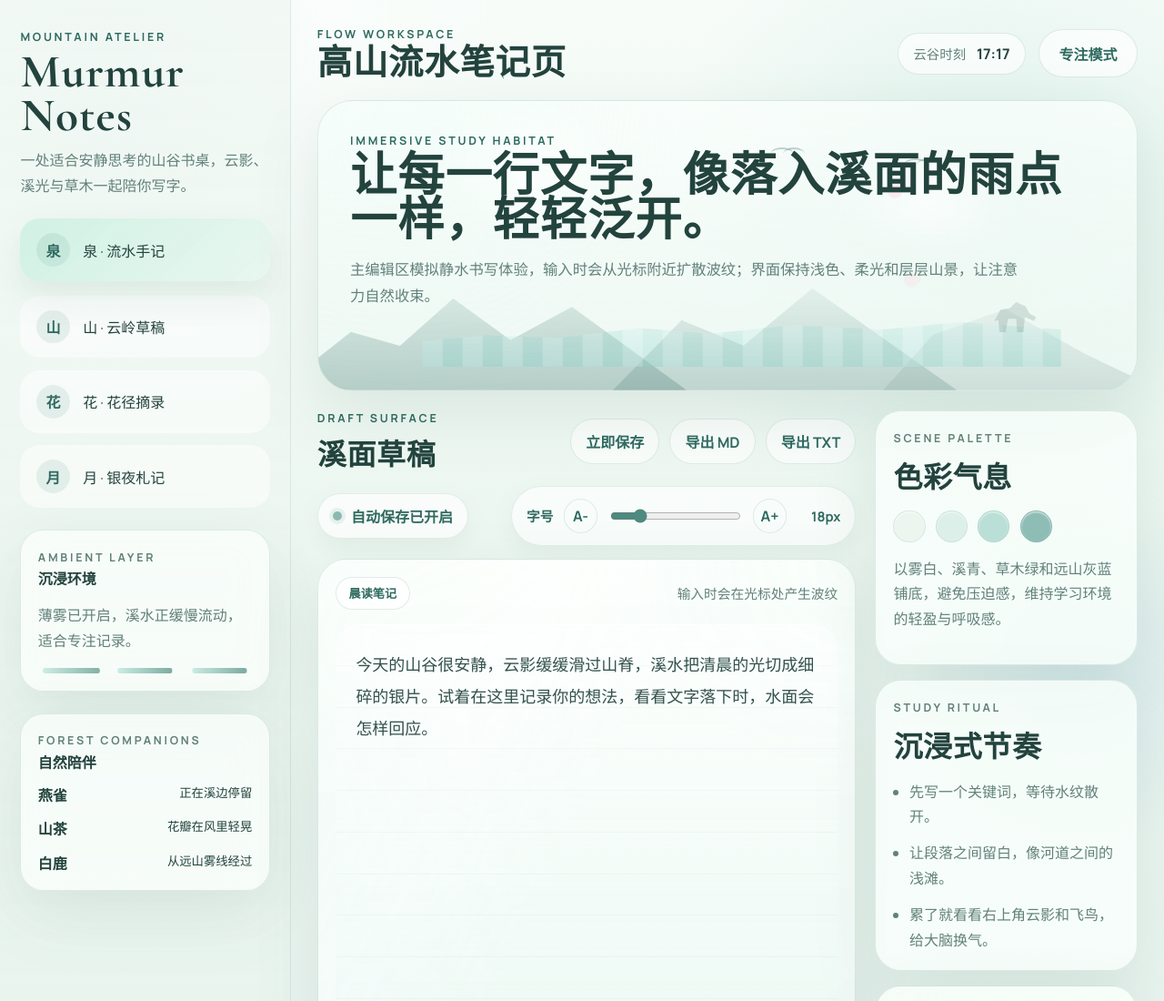
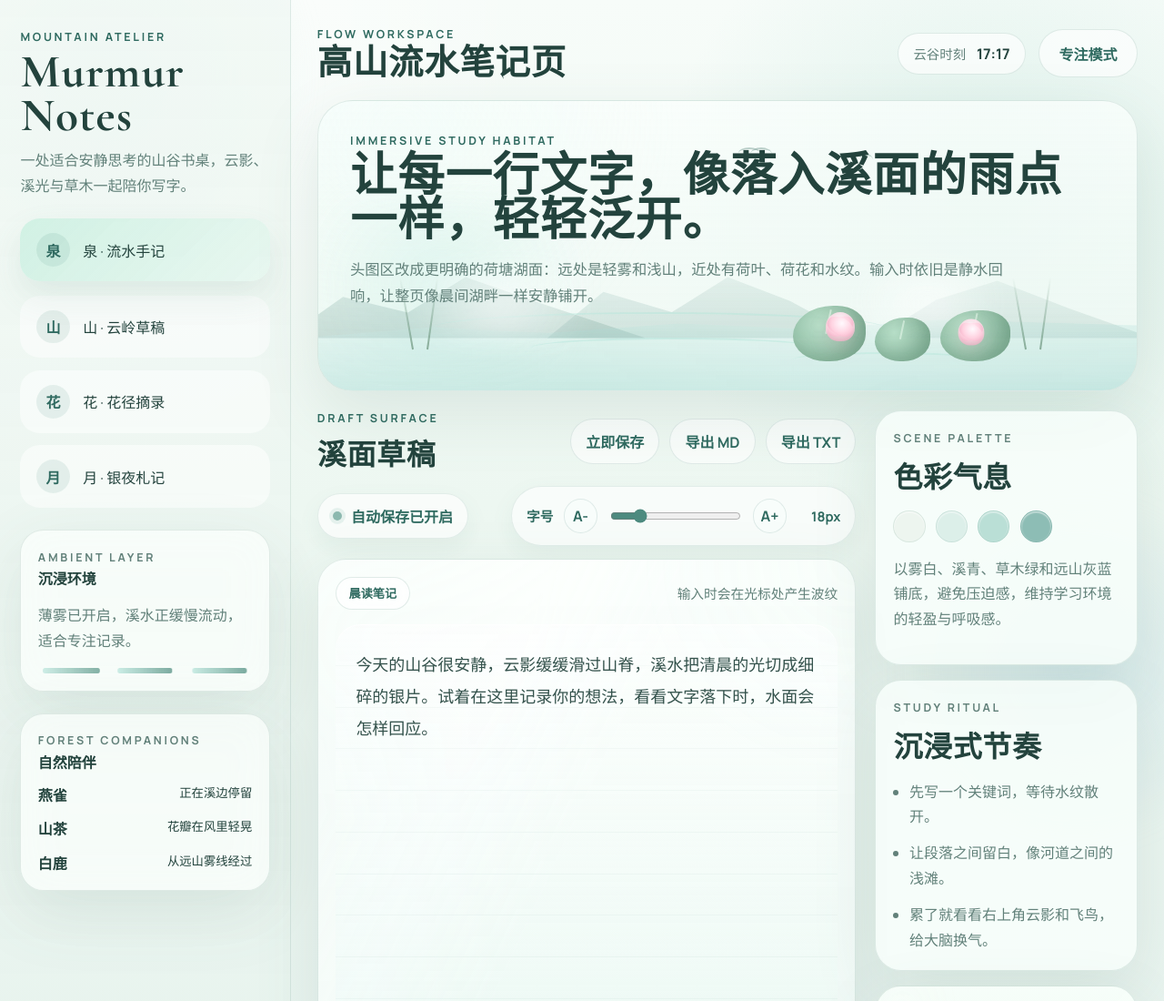
Before and after one commit to lvshichunqiu12/L-Z-Note, a plain HTML site: page index.html in a window 1280 px wide. Shown: the top 1100 px of the page at 91% size. Drawn offline with nearby package versions, Linux system fonts and the light colour scheme.

Commit message:
Refine lake and mountain hero scenes

```diff
--- a/index.html
+++ b/index.html
@@ -80,23 +80,31 @@
 
       <section class="hero-panel">
         <div class="hero-backdrop" aria-hidden="true">
-          <div class="mountain mountain-a"></div>
-          <div class="mountain mountain-b"></div>
-          <div class="mountain mountain-c"></div>
-          <div class="river"></div>
-          <div class="mist mist-a"></div>
-          <div class="mist mist-b"></div>
-          <div class="petal petal-a"></div>
-          <div class="petal petal-b"></div>
+          <div class="lake-glow"></div>
+          <div class="far-ridge ridge-a"></div>
+          <div class="far-ridge ridge-b"></div>
+          <div class="far-ridge ridge-c"></div>
+          <div class="lake-sheet"></div>
+          <div class="water-band water-band-a"></div>
+          <div class="water-band water-band-b"></div>
+          <div class="water-band water-band-c"></div>
+          <div class="shore-mist shore-mist-a"></div>
+          <div class="shore-mist shore-mist-b"></div>
+          <div class="lotus-pad lotus-pad-a"></div>
+          <div class="lotus-pad lotus-pad-b"></div>
+          <div class="lotus-pad lotus-pad-c"></div>
+          <div class="lotus-flower lotus-flower-a"></div>
+          <div class="lotus-flower lotus-flower-b"></div>
+          <div class="reeds reeds-a"></div>
+          <div class="reeds reeds-b"></div>
           <div class="bird bird-a"></div>
           <div class="bird bird-b"></div>
-          <div class="deer"></div>
         </div>
 
         <div class="hero-copy">
           <p class="eyebrow">Immersive Study Habitat</p>
           <h3>让每一行文字，像落入溪面的雨点一样，轻轻泛开。</h3>
-          <p>主编辑区模拟静水书写体验，输入时会从光标附近扩散波纹；界面保持浅色、柔光和层层山景，让注意力自然收束。</p>
+          <p>头图区改成更明确的荷塘湖面：远处是轻雾和浅山，近处有荷叶、荷花和水纹。输入时依旧是静水回响，让整页像晨间湖畔一样安静铺开。</p>
         </div>
       </section>
 
--- a/mountain.css
+++ b/mountain.css
@@ -281,106 +281,132 @@ body::after {
   overflow: hidden;
 }
 
-.sun-glow,
+.sunrise-wash,
 .sun-disc,
-.ridge,
-.cloud-band,
-.contour,
+.sun-rays,
+.peak,
+.cloud-sea,
+.light-ridge,
 .pine,
 .bird {
   position: absolute;
 }
 
-.sun-glow {
-  top: -6%;
-  right: 12%;
-  width: 14rem;
-  height: 14rem;
-  background: radial-gradient(circle, rgba(230, 212, 179, 0.4), transparent 68%);
-  filter: blur(8px);
+.sunrise-wash {
+  top: -18%;
+  right: 8%;
+  width: 28rem;
+  height: 18rem;
+  background: radial-gradient(circle, rgba(241, 209, 146, 0.42), rgba(236, 191, 121, 0.18) 38%, transparent 72%);
+  filter: blur(18px);
 }
 
 .sun-disc {
-  top: 11%;
-  right: 18%;
-  width: 5.5rem;
-  height: 5.5rem;
+  top: 16%;
+  right: 19%;
+  width: 6.4rem;
+  height: 6.4rem;
   border-radius: 999px;
-  background: radial-gradient(circle, rgba(252, 246, 230, 0.96), rgba(232, 221, 191, 0.72));
-  box-shadow: 0 0 40px rgba(230, 212, 179, 0.24);
+  background: radial-gradient(circle, rgba(255, 247, 227, 0.98), rgba(240, 210, 148, 0.84));
+  box-shadow: 0 0 54px rgba(241, 211, 154, 0.32);
 }
 
-.ridge {
+.sun-rays {
+  top: 14%;
+  right: 10%;
+  width: 18rem;
+  height: 12rem;
+  background: radial-gradient(ellipse at 24% 50%, rgba(255, 240, 206, 0.28), transparent 68%);
+  clip-path: polygon(0 48%, 100% 0, 100% 100%);
+  opacity: 0.72;
+}
+
+.sun-rays-a {
+  transform: rotate(4deg);
+}
+
+.sun-rays-b {
+  transform: rotate(13deg);
+  opacity: 0.46;
+}
+
+.peak {
   bottom: 0;
   filter: blur(0.2px);
 }
 
-.ridge-a {
-  left: -5%;
-  width: 48%;
-  height: 42%;
-  background: linear-gradient(180deg, rgba(164, 176, 166, 0.16), rgba(119, 129, 120, 0.46));
-  clip-path: polygon(0 100%, 16% 62%, 31% 74%, 46% 34%, 64% 66%, 82% 42%, 100% 100%);
+.peak-far {
+  left: -4%;
+  width: 52%;
+  height: 40%;
+  background: linear-gradient(180deg, rgba(185, 193, 185, 0.14), rgba(138, 146, 138, 0.32));
+  clip-path: polygon(0 100%, 12% 58%, 26% 74%, 40% 36%, 56% 62%, 76% 28%, 100% 100%);
 }
 
-.ridge-b {
-  right: 18%;
-  width: 42%;
-  height: 38%;
-  background: linear-gradient(180deg, rgba(186, 197, 188, 0.12), rgba(124, 136, 128, 0.4));
-  clip-path: polygon(0 100%, 18% 48%, 36% 70%, 58% 28%, 80% 62%, 100% 100%);
+.peak-mid {
+  left: 24%;
+  width: 44%;
+  height: 46%;
+  background: linear-gradient(180deg, rgba(167, 177, 170, 0.16), rgba(112, 121, 114, 0.46));
+  clip-path: polygon(0 100%, 10% 70%, 24% 40%, 34% 58%, 48% 22%, 62% 60%, 76% 34%, 100% 100%);
 }
 
-.ridge-c {
-  right: -4%;
-  width: 28%;
-  height: 30%;
-  background: linear-gradient(180deg, rgba(198, 206, 200, 0.1), rgba(135, 145, 137, 0.34));
-  clip-path: polygon(0 100%, 18% 56%, 44% 32%, 70% 68%, 100% 100%);
+.peak-near {
+  right: 10%;
+  width: 34%;
+  height: 44%;
+  background: linear-gradient(180deg, rgba(179, 188, 181, 0.12), rgba(102, 110, 104, 0.48));
+  clip-path: polygon(0 100%, 14% 62%, 32% 28%, 48% 56%, 66% 20%, 84% 62%, 100% 100%);
 }
 
-.cloud-band {
-  border-radius: 999px;
-  background: linear-gradient(90deg, rgba(255, 255, 255, 0.24), rgba(248, 250, 247, 0.78), rgba(255, 255, 255, 0.18));
-  filter: blur(12px);
-  opacity: 0.9;
+.peak-front {
+  right: -4%;
+  width: 40%;
+  height: 28%;
+  background: linear-gradient(180deg, rgba(134, 145, 138, 0.12), rgba(78, 88, 82, 0.52));
+  clip-path: polygon(0 100%, 18% 48%, 42% 76%, 62% 38%, 100% 100%);
 }
 
-.cloud-a {
+.cloud-sea {
+  border-radius: 999px;
+  background: linear-gradient(90deg, rgba(255, 255, 255, 0.14), rgba(251, 248, 240, 0.86), rgba(255, 255, 255, 0.12));
+  filter: blur(14px);
+  opacity: 0.92;
+}
+
+.cloud-sea-a {
   left: 10%;
-  bottom: 20%;
-  width: 58%;
-  height: 3.8rem;
+  bottom: 22%;
+  width: 62%;
+  height: 4.2rem;
   animation: cloudDrift 14s ease-in-out infinite;
 }
 
-.cloud-b {
-  right: 8%;
-  bottom: 24%;
-  width: 30%;
-  height: 2.8rem;
+.cloud-sea-b {
+  right: 6%;
+  bottom: 28%;
+  width: 28%;
+  height: 3rem;
   animation: cloudDrift 18s ease-in-out infinite reverse;
 }
 
-.contour {
-  border: 1px solid rgba(112, 126, 117, 0.14);
-  border-radius: 46% 54% 50% 50% / 44% 56% 44% 56%;
+.light-ridge {
+  bottom: 34%;
+  height: 2px;
+  background: linear-gradient(90deg, rgba(255, 255, 255, 0), rgba(255, 228, 181, 0.84), rgba(255, 255, 255, 0));
+  filter: blur(2px);
 }
 
-.contour-a {
-  width: 18rem;
-  height: 7rem;
-  left: 46%;
-  bottom: 10%;
-  transform: rotate(-6deg);
+.light-ridge-a {
+  left: 30%;
+  width: 28%;
+  transform: rotate(-10deg);
 }
 
-.contour-b {
-  width: 14rem;
-  height: 5rem;
-  left: 54%;
-  bottom: 14%;
-  transform: rotate(-6deg);
+.light-ridge-b {
+  right: 16%;
+  width: 18%;
+  transform: rotate(-18deg);
 }
 
 .pine {
@@ -392,7 +418,7 @@ body::after {
 }
 
 .pine-a {
-  left: 22%;
+  left: 18%;
 }
 
 .pine-b {
@@ -400,8 +426,14 @@ body::after {
   transform: scale(0.88);
 }
 
+.pine-c {
+  right: 24%;
+  bottom: 20%;
+  transform: scale(0.72);
+}
+
 .bird {
-  top: 22%;
+  top: 20%;
   width: 1.4rem;
   height: 0.7rem;
   border-top: 2px solid rgba(90, 109, 103, 0.36);
@@ -420,12 +452,12 @@ body::after {
 }
 
 .bird-a {
-  left: 58%;
+  left: 54%;
 }
 
 .bird-b {
-  left: 66%;
-  top: 26%;
+  left: 62%;
+  top: 24%;
   transform: scale(0.84);
 }
 
--- a/styles.css
+++ b/styles.css
@@ -288,98 +288,228 @@ body::after {
   overflow: hidden;
 }
 
-.mountain,
-.river,
-.mist,
-.petal,
+.lake-glow,
+.far-ridge,
+.lake-sheet,
+.water-band,
+.shore-mist,
+.lotus-pad,
+.lotus-flower,
+.reeds,
 .bird,
-.deer {
+.reeds::before,
+.reeds::after {
   position: absolute;
 }
 
-.mountain {
-  bottom: 0;
-  filter: blur(0.2px);
+.lake-glow {
+  inset: auto auto 6% -8%;
+  width: 26rem;
+  height: 12rem;
+  background: radial-gradient(circle, rgba(202, 238, 229, 0.46), transparent 68%);
+  filter: blur(16px);
 }
 
-.mountain-a {
-  left: -5%;
-  width: 50%;
-  height: 48%;
-  background: linear-gradient(180deg, rgba(176, 207, 201, 0.16), rgba(101, 146, 138, 0.42));
-  clip-path: polygon(0% 100%, 18% 58%, 30% 68%, 43% 34%, 57% 64%, 72% 40%, 100% 100%);
+.far-ridge {
+  bottom: 18%;
+  filter: blur(0.1px);
 }
 
-.mountain-b {
-  right: 22%;
-  width: 42%;
-  height: 44%;
-  background: linear-gradient(180deg, rgba(195, 224, 216, 0.12), rgba(113, 152, 145, 0.38));
-  clip-path: polygon(0% 100%, 20% 45%, 38% 65%, 58% 20%, 79% 60%, 100% 100%);
+.ridge-a {
+  left: -4%;
+  width: 44%;
+  height: 34%;
+  background: linear-gradient(180deg, rgba(173, 205, 197, 0.14), rgba(124, 165, 156, 0.34));
+  clip-path: polygon(0 100%, 16% 58%, 34% 74%, 50% 38%, 72% 66%, 100% 100%);
 }
 
-.mountain-c {
-  right: -3%;
-  width: 34%;
-  height: 40%;
-  background: linear-gradient(180deg, rgba(218, 238, 230, 0.1), rgba(145, 173, 167, 0.32));
-  clip-path: polygon(0% 100%, 18% 52%, 44% 30%, 72% 68%, 100% 100%);
+.ridge-b {
+  left: 28%;
+  width: 38%;
+  height: 32%;
+  background: linear-gradient(180deg, rgba(187, 218, 210, 0.12), rgba(133, 174, 165, 0.3));
+  clip-path: polygon(0 100%, 18% 50%, 40% 72%, 58% 34%, 78% 60%, 100% 100%);
 }
 
-.river {
-  left: 12%;
-  right: 10%;
-  bottom: 8%;
-  height: 25%;
-  background:
-    linear-gradient(180deg, rgba(225, 246, 242, 0.06), rgba(134, 210, 202, 0.3)),
-    repeating-linear-gradient(90deg, rgba(255, 255, 255, 0.28) 0 22px, rgba(165, 218, 210, 0.12) 22px 44px);
-  clip-path: polygon(0 64%, 10% 56%, 21% 60%, 34% 46%, 45% 54%, 58% 42%, 72% 48%, 84% 38%, 100% 48%, 100% 100%, 0 100%);
-  animation: riverFlow 11s linear infinite;
+.ridge-c {
+  right: -2%;
+  width: 34%;
+  height: 30%;
+  background: linear-gradient(180deg, rgba(198, 226, 218, 0.1), rgba(146, 181, 173, 0.28));
+  clip-path: polygon(0 100%, 22% 56%, 44% 34%, 70% 66%, 100% 100%);
 }
 
-.mist {
-  border-radius: 999px;
-  background: radial-gradient(circle, rgba(255, 255, 255, 0.72), transparent 70%);
-  filter: blur(12px);
-  opacity: 0.9;
+.lake-sheet {
+  left: 0;
+  right: 0;
+  bottom: -2%;
+  height: 33%;
+  background:
+    linear-gradient(180deg, rgba(203, 239, 232, 0.1), rgba(132, 203, 196, 0.34)),
+    linear-gradient(90deg, rgba(255, 255, 255, 0.18), rgba(186, 228, 219, 0.08) 32%, rgba(255, 255, 255, 0.14) 58%, rgba(158, 213, 203, 0.08));
+  clip-path: polygon(0 38%, 14% 28%, 28% 34%, 44% 24%, 60% 30%, 76% 20%, 100% 26%, 100% 100%, 0 100%);
 }
 
-.mist-a {
-  top: 12%;
-  left: 8%;
-  width: 17rem;
-  height: 6rem;
-  animation: float 12s ease-in-out infinite;
+.water-band {
+  left: 14%;
+  border-top: 2px solid rgba(179, 229, 219, 0.46);
+  border-radius: 100% 100% 0 0;
+  opacity: 0.9;
+  animation: lakeShimmer 7.5s ease-in-out infinite;
 }
 
-.mist-b {
-  top: 24%;
-  right: 14%;
-  width: 15rem;
-  height: 5rem;
-  animation: float 15s ease-in-out infinite reverse;
+.water-band-a {
+  width: 54%;
+  height: 2.2rem;
+  bottom: 16%;
 }
 
-.petal {
-  width: 1rem;
-  height: 1rem;
-  background: radial-gradient(circle at 30% 30%, rgba(255, 222, 231, 0.95), rgba(255, 191, 204, 0.45));
-  border-radius: 0 70% 70% 70%;
-  transform: rotate(25deg);
-  opacity: 0.75;
+.water-band-b {
+  width: 34%;
+  height: 1.4rem;
+  bottom: 11%;
+  left: 26%;
+  animation-delay: 1.4s;
 }
 
-.petal-a {
-  right: 18%;
-  top: 14%;
-  animation: petalFall 9s linear infinite;
+.water-band-c {
+  width: 22%;
+  height: 1rem;
+  bottom: 8%;
+  left: 58%;
+  animation-delay: 2.2s;
 }
 
-.petal-b {
-  right: 24%;
-  top: 4%;
-  animation: petalFall 12s linear infinite 1.4s;
+.shore-mist {
+  border-radius: 999px;
+  background: radial-gradient(circle, rgba(255, 255, 255, 0.78), transparent 72%);
+  filter: blur(14px);
+  opacity: 0.76;
+}
+
+.shore-mist-a {
+  width: 16rem;
+  height: 4.8rem;
+  left: 8%;
+  bottom: 18%;
+}
+
+.shore-mist-b {
+  width: 13rem;
+  height: 4rem;
+  right: 14%;
+  bottom: 20%;
+}
+
+.lotus-pad {
+  bottom: 10%;
+  border-radius: 58% 42% 52% 48%;
+  background:
+    radial-gradient(circle at 35% 35%, rgba(180, 221, 197, 0.92), rgba(104, 155, 127, 0.88));
+  box-shadow: inset -8px -8px 14px rgba(76, 120, 95, 0.18);
+}
+
+.lotus-pad::after {
+  content: "";
+  position: absolute;
+  top: 6%;
+  left: 48%;
+  width: 2px;
+  height: 44%;
+  background: rgba(235, 251, 238, 0.54);
+  transform: rotate(12deg);
+}
+
+.lotus-pad-a {
+  left: 58%;
+  width: 5rem;
+  height: 3.8rem;
+}
+
+.lotus-pad-b {
+  left: 68%;
+  width: 3.8rem;
+  height: 3rem;
+}
+
+.lotus-pad-c {
+  left: 76%;
+  width: 4.8rem;
+  height: 3.5rem;
+}
+
+.lotus-flower {
+  width: 2rem;
+  height: 2rem;
+  border-radius: 50% 50% 44% 44%;
+  background:
+    radial-gradient(circle at 50% 30%, rgba(255, 249, 253, 0.98), rgba(255, 208, 223, 0.86) 58%, rgba(236, 151, 181, 0.72));
+  box-shadow: 0 8px 20px rgba(230, 164, 188, 0.18);
+}
+
+.lotus-flower::before,
+.lotus-flower::after {
+  content: "";
+  position: absolute;
+  inset: 0;
+  margin: auto;
+  width: 1.85rem;
+  height: 1.2rem;
+  border-radius: 50% 50% 44% 44%;
+  background: inherit;
+}
+
+.lotus-flower::before {
+  transform: rotate(-28deg);
+}
+
+.lotus-flower::after {
+  transform: rotate(28deg);
+}
+
+.lotus-flower-a {
+  left: 62%;
+  bottom: 17%;
+}
+
+.lotus-flower-b {
+  left: 78%;
+  bottom: 15%;
+  transform: scale(0.9);
+}
+
+.reeds {
+  bottom: 14%;
+  width: 4rem;
+  height: 5rem;
+}
+
+.reeds::before,
+.reeds::after {
+  content: "";
+  bottom: 0;
+  width: 2px;
+  height: 100%;
+  background: linear-gradient(180deg, rgba(115, 155, 132, 0), rgba(115, 155, 132, 0.8));
+  transform-origin: bottom center;
+}
+
+.reeds::before {
+  left: 0.8rem;
+  transform: rotate(-10deg);
+}
+
+.reeds::after {
+  left: 1.8rem;
+  transform: rotate(8deg);
+}
+
+.reeds-a {
+  left: 10%;
+}
+
+.reeds-b {
+  right: 8%;
 }
 
 .bird {
@@ -402,25 +532,15 @@ body::after {
 }
 
 .bird-a {
-  left: 52%;
+  left: 48%;
   animation: glide 15s linear infinite;
 }
 
 .bird-b {
-  left: 65%;
-  top: 20%;
+  left: 57%;
+  top: 18%;
   transform: scale(0.8);
   animation: glide 12s linear infinite reverse;
-}
-
-.deer {
-  bottom: 20%;
-  right: 12%;
-  width: 3.5rem;
-  height: 3rem;
-  background: rgba(74, 108, 100, 0.18);
-  clip-path: polygon(13% 74%, 25% 48%, 43% 45%, 56% 31%, 74% 40%, 82% 57%, 95% 65%, 91% 74%, 73% 65%, 70% 100%, 58% 100%, 56% 69%, 40% 69%, 35% 100%, 23% 100%, 21% 72%);
-  filter: blur(0.3px);
 }
 
 .hero-copy {
@@ -773,29 +893,18 @@ body::after {
   }
 }
 
-@keyframes riverFlow {
+@keyframes lakeShimmer {
   0% {
-    transform: translateX(-1.5%);
+    transform: translateX(0) scaleX(1);
+    opacity: 0.74;
   }
   50% {
-    transform: translateX(1.2%);
+    transform: translateX(1.4%) scaleX(1.03);
+    opacity: 1;
   }
   100% {
-    transform: translateX(-1.5%);
-  }
-}
-
-@keyframes petalFall {
-  0% {
-    transform: translate3d(0, 0, 0) rotate(25deg);
-    opacity: 0;
-  }
-  10% {
-    opacity: 0.8;
-  }
-  100% {
-    transform: translate3d(-140px, 260px, 0) rotate(220deg);
-    opacity: 0;
+    transform: translateX(0) scaleX(1);
+    opacity: 0.74;
   }
 }
 
```
Also changed, not shown: mountain.html (+15 -11 lines).
